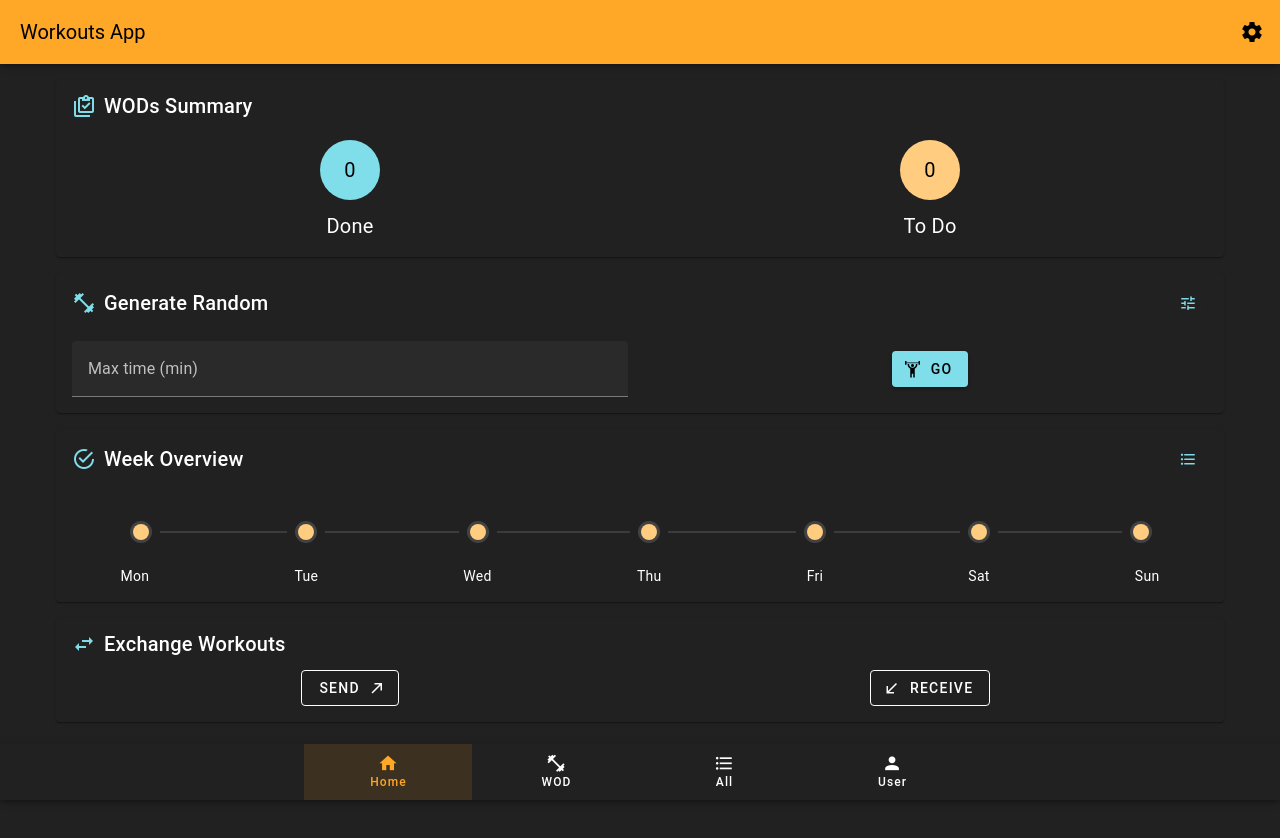
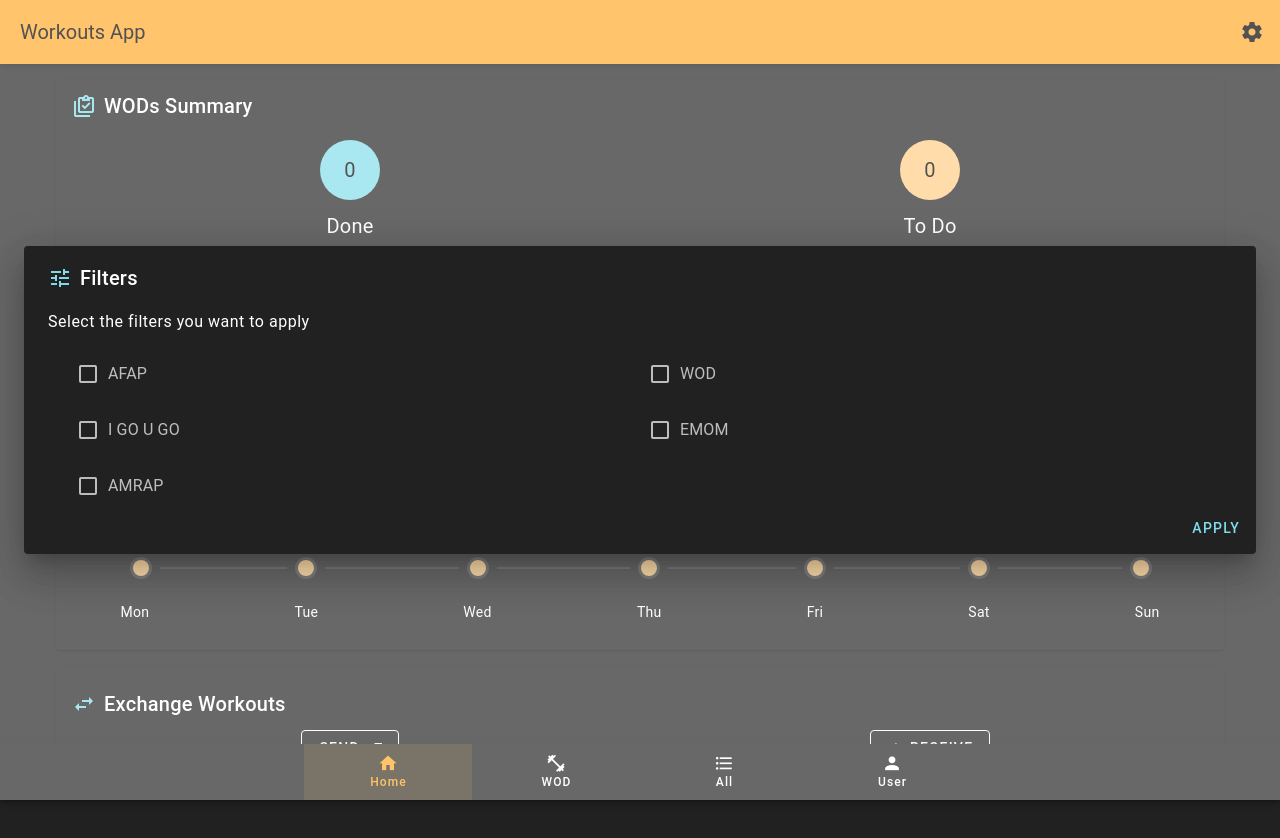
Before and after one commit to inesosoares6/workouts-app, a Vue app: page / in a window 1280 px wide. Both pictures are taken after a click on the button 1188 px from the left and 302 px from the top of the page. Shown: the top 838 px of the page. After the commit the page ends 800 px from the top, so only its background shows below. Built offline with nearby package versions, Linux system fonts and the light colour scheme.

Commit message:
enable user to filter wods

```diff
--- a/src/components.d.ts
+++ b/src/components.d.ts
@@ -17,7 +17,7 @@ declare module 'vue' {
     CardGraphs: typeof import('./components/PersonalView/pop-ups/CardGraphs.vue')['default']
     ConfirmationPopup: typeof import('./components/shared/ConfirmationPopup.vue')['default']
     ControlButtons: typeof import('./components/WorkoutView/Timer/ControlButtons.vue')['default']
-    copy: typeof import('./components/HomeView/shared/PreviewPersonalValue copy.vue')['default']
+    copy: typeof import('./components/HomeView/pop-ups/DailyReport copy.vue')['default']
     DailyReport: typeof import('./components/HomeView/pop-ups/DailyReport.vue')['default']
     DisplaySetsCycles: typeof import('./components/WorkoutView/Timer/DisplaySetsCycles.vue')['default']
     DisplayTime: typeof import('./components/WorkoutView/Timer/DisplayTime.vue')['default']
@@ -26,6 +26,7 @@ declare module 'vue' {
     ExchangeCard: typeof import('./components/HomeView/ExchangeCard.vue')['default']
     FileGenerator: typeof import('./components/HomeView/pop-ups/FileGenerator.vue')['default']
     FileReader: typeof import('./components/HomeView/pop-ups/FileReader.vue')['default']
+    FiltersDialog: typeof import('./components/HomeView/pop-ups/FiltersDialog.vue')['default']
     GenerateRandomCard: typeof import('./components/HomeView/GenerateRandomCard.vue')['default']
     HelloWorld: typeof import('./components/HelloWorld.vue')['default']
     ImportExportHeader: typeof import('./components/HomeView/shared/ImportExportHeader.vue')['default']
--- a/src/components/HomeView/ExchangeCard.vue
+++ b/src/components/HomeView/ExchangeCard.vue
@@ -34,8 +34,6 @@
 				</v-col>
 			</v-row>
 		</v-card-text>
-	</v-card>
-
 		<PreviewList
 			v-model="imported"
 			v-if="imported && Object.keys(importedWorkouts).length"
@@ -43,6 +41,7 @@
 			:action="FileAction.IMPORT"
 			@completed="imported = false"
 		/>
+	</v-card>
 </template>
 
 <script setup lang="ts">
--- a/src/components/HomeView/GenerateRandomCard.vue
+++ b/src/components/HomeView/GenerateRandomCard.vue
@@ -11,6 +11,7 @@
 				size="small"
 			>
 				<v-icon color="secondary">mdi-tune</v-icon>
+				<FiltersDialog v-model="filters" />
 			</v-btn>
 		</template>
 
@@ -35,6 +36,17 @@
 					</v-btn>
 				</v-col>
 			</v-row>
+			<v-row>
+				<v-chip
+					v-for="(chip, key) in filters"
+					:key="key"
+					class="ma-2"
+					closable
+					@click:close="removeFilter(chip)"
+				>
+					{{ chip }}
+				</v-chip>
+			</v-row>
 		</v-card-text>
 	</v-card>
 </template>
@@ -46,19 +58,30 @@ import { useRouter } from 'vue-router'
 
 const storeWorkouts = useStoreWorkouts()
 const router = useRouter()
+
 const time = ref()
+const filters: Ref<string[]> = ref([])
 
 const emit = defineEmits(['show-snackbar'])
 
 const getWODs = computed(() => storeWorkouts.getWODs)
 
-const generateValidWorkoutsList = (): Workout[] => {
+const generateValidTimeList = (): Workout[] => {
 	if (!time.value) return getWODs.value
 	return getWODs.value.filter(workout => workout.time <= time.value)
 }
 
+const generateValidTypeList = (list: Workout[]): Workout[] => {
+	return list.filter(workout => filters.value.includes(workout.type))
+}
+
+const generateValidList = () => {
+	const timeValidList = generateValidTimeList()
+	return generateValidTypeList(timeValidList)
+}
+
 const generateWorkout = () => {
-	const validList = generateValidWorkoutsList()
+	const validList = generateValidList()
 	if (validList.length > 0) {
 		storeWorkouts.selectWorkout(
 			validList[Math.floor(Math.random() * validList.length)].id
@@ -71,6 +94,10 @@ const generateWorkout = () => {
 		)
 	}
 }
+
+const removeFilter = (key: string) => {
+	filters.value = filters.value.filter(filter => filter !== key)
+}
 </script>
 
 <style scoped lang="css">
--- a/src/components/HomeView/WeekOverviewCard.vue
+++ b/src/components/HomeView/WeekOverviewCard.vue
@@ -10,7 +10,7 @@
 				flat
 				size="small"
 			>
-				<v-icon color="secondary">mdi-format-list-bulleted</v-icon>
+				<v-icon color="secondary">mdi-timeline-text-outline</v-icon>
 				<WeeklyReport />
 			</v-btn>
 		</template>
@@ -40,12 +40,12 @@
 				</v-timeline-item>
 			</v-timeline>
 		</v-card-text>
-	</v-card>
-
 	<DailyReport
 		v-if="showWorkoutDone"
 		:selectedDay="selectedDay"
 	/>
+	</v-card>
+
 </template>
 
 <script setup lang="ts">
--- /dev/null
+++ b/src/components/HomeView/pop-ups/FiltersDialog.vue
@@ -0,0 +1,74 @@
+<!-- eslint-disable vue/no-v-text-v-html-on-component -->
+<template>
+	<v-dialog
+		v-model="filtersDialog"
+		activator="parent"
+	>
+		<v-card>
+			<template v-slot:prepend>
+				<v-icon color="secondary">mdi-tune</v-icon>
+			</template>
+			<template v-slot:title>Filters</template>
+			<v-card-text class="pb-0">
+				<span>Select the filters you want to apply</span>
+				<v-row class="mt-3 px-8">
+					<v-col
+						v-for="(wod, key) in wodTypes"
+						:key="key"
+						cols="6"
+						class="pa-0"
+					>
+						<v-checkbox
+							v-model="selected[wod]"
+							hide-details
+							:label="wod"
+						/>
+					</v-col>
+				</v-row>
+			</v-card-text>
+			<v-card-actions>
+				<v-spacer />
+				<v-btn
+					color="secondary"
+					@click="applyFilters"
+				>
+					Apply
+				</v-btn>
+			</v-card-actions>
+		</v-card>
+	</v-dialog>
+</template>
+
+<script setup lang="ts">
+import { WODs } from '@/enums/WorkoutEnums'
+
+const emit = defineEmits(['update:modelValue'])
+const props = defineProps<{
+	modelValue: string[]
+}>()
+
+const selected: Ref<Record<string, boolean>> = ref({})
+const filtersDialog = ref(false)
+const wodTypes = ref(Object.values(WODs))
+
+const selectedFilters = computed(() => {
+	return (
+		Object.entries(selected.value)
+			// eslint-disable-next-line @typescript-eslint/no-unused-vars
+			.filter(([key, value]) => value)
+			// eslint-disable-next-line @typescript-eslint/no-unused-vars
+			.map(([key, value]) => key)
+	)
+})
+
+const applyFilters = () => {
+	emit('update:modelValue', selectedFilters.value)
+	filtersDialog.value = false
+}
+
+onMounted(() => {
+	wodTypes.value.forEach(key => {
+		selected.value[key] = props.modelValue.includes(key)
+	})
+})
+</script>
--- a/src/pages/index.vue
+++ b/src/pages/index.vue
@@ -2,11 +2,14 @@
 	<v-container class="d-flex flex-column ga-4">
 		<SummaryCard />
 
-		<GenerateRandomCard @show-snackbar="showSnackbar" />
+		<GenerateRandomCard
+			class="py-3"
+			@show-snackbar="showSnackbar"
+		/>
 
-		<WeekOverviewCard />
+		<WeekOverviewCard class="py-3" />
 
-		<ExchangeCard />
+		<ExchangeCard class="py-3" />
 
 		<NotificationToast
 			v-if="snackbar"
```
Lines whose indentation alone changed are shown as unchanged.
